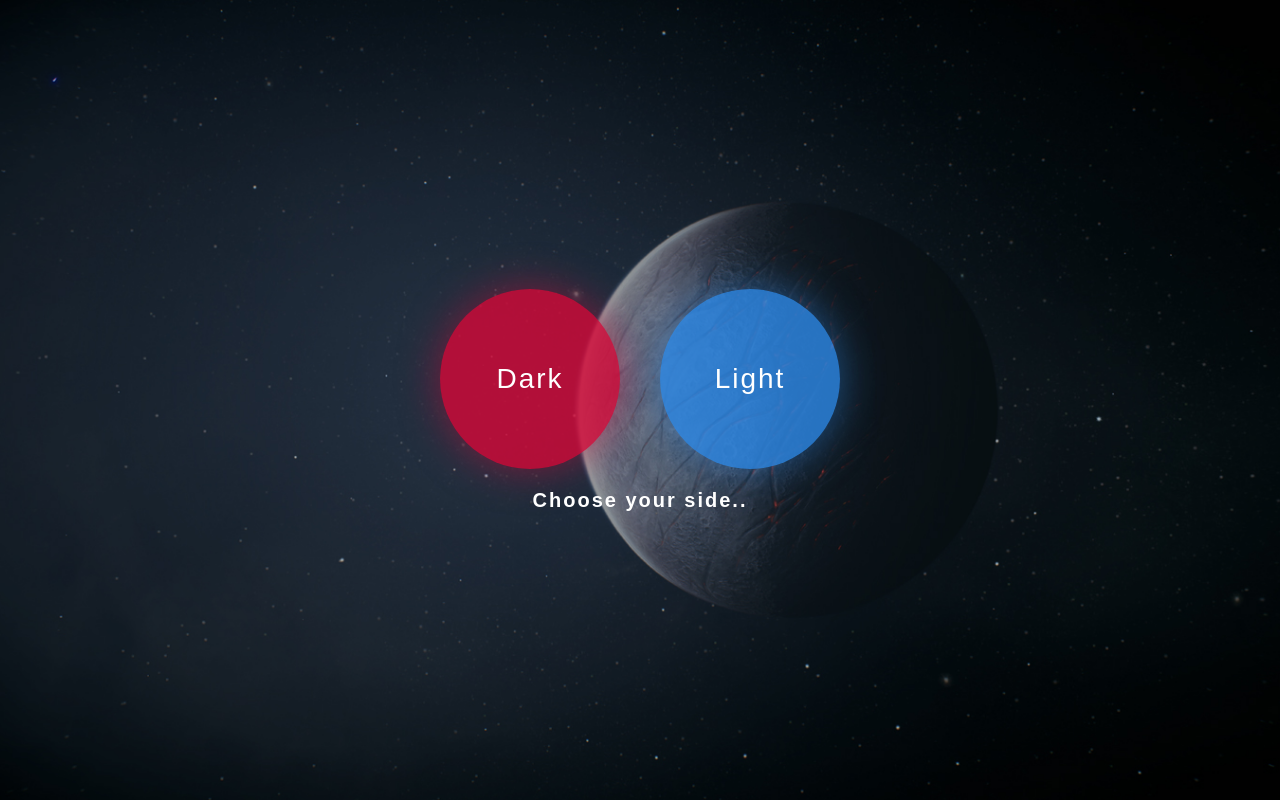
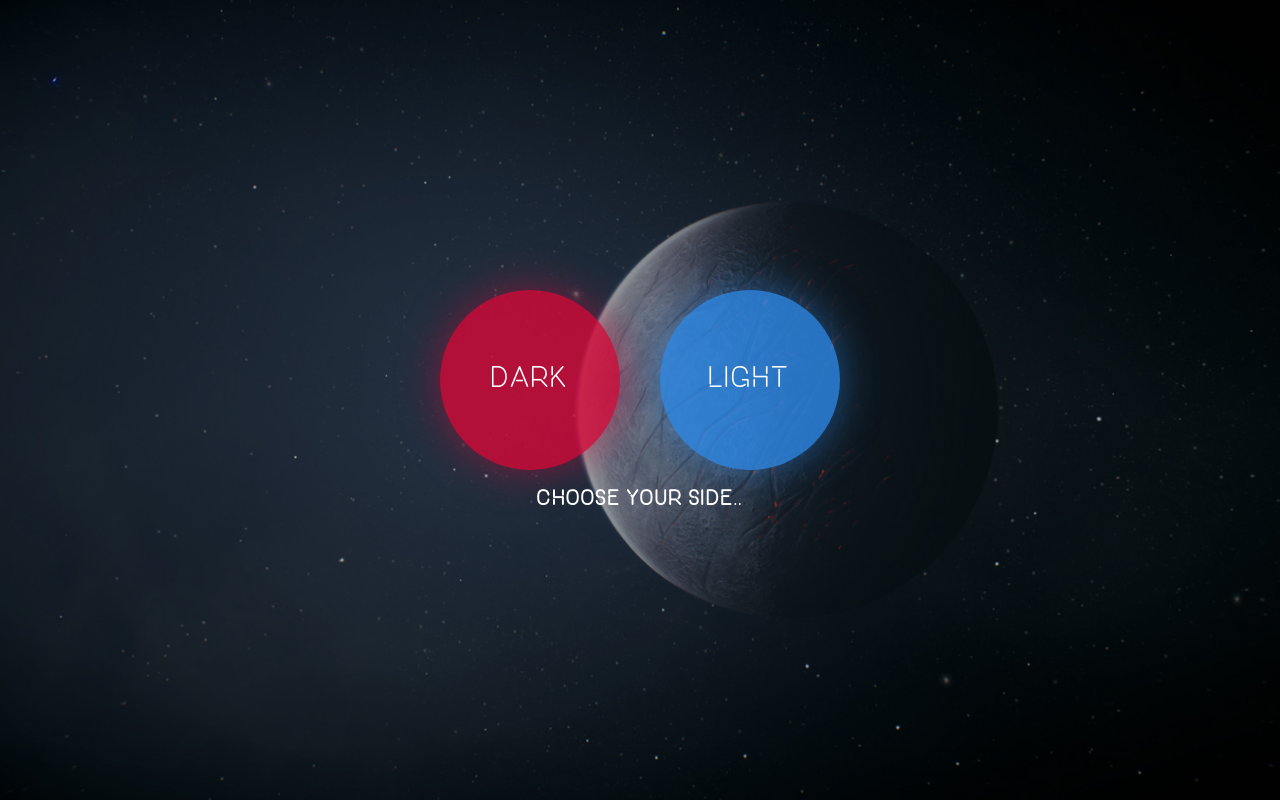
Before and after one commit to maximwow70/sandbox, a website built with webpack: page src/index.html in a window 1280 px wide. Shown: the top 802 px of the page. Built offline with nearby package versions, Linux system fonts and the light colour scheme; files whose address does not match are found by name.

Commit message:
Add another font.

```diff
--- a/src/styles.scss
+++ b/src/styles.scss
@@ -15,7 +15,7 @@
 
 @font-face {
     font-family: stargaze;
-    src: url("./assets/fonts/StargazeStencil.otf");
+    src: url("./assets/fonts/ONEDAY.otf");
 }
 
 * {
@@ -32,7 +32,7 @@ body {
 
 body {
     color: #fff;
-    font-family: boya, Arial, Helvetica, sans-serif;
+    font-family: stargaze, Arial, Helvetica, sans-serif;
     letter-spacing: 2px;
 
     overflow: hidden;
```
Also changed, not shown: src/assets/fonts/ONEDAY.otf (added), src/assets/fonts/ONEDAY.ttf (added).
